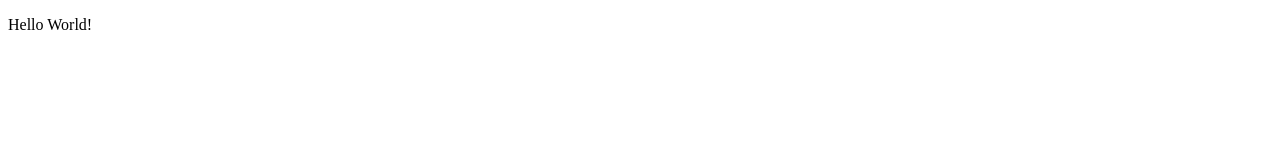
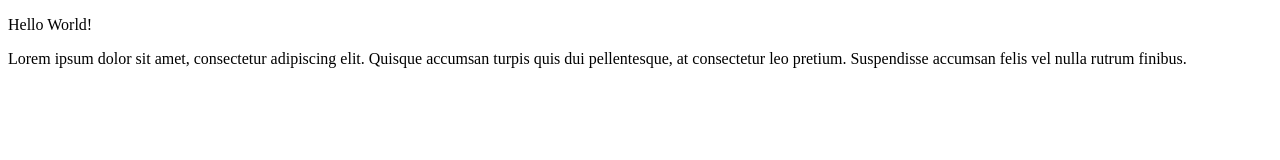
Before and after one commit to KevinKaluzny/nauka-gita-2, a plain HTML site: page index.html in a window 1280 px wide. Drawn offline with Linux system fonts and the light colour scheme.

Commit message:
Add paragraph to index.html

```diff
--- a/index.html
+++ b/index.html
@@ -8,5 +8,6 @@
 </head>
 <body>
     <p>Hello World!</p>
+    <p>Lorem ipsum dolor sit amet, consectetur adipiscing elit. Quisque accumsan turpis quis dui pellentesque, at consectetur leo pretium. Suspendisse accumsan felis vel nulla rutrum finibus.</p>
 </body>
 </html>
```
